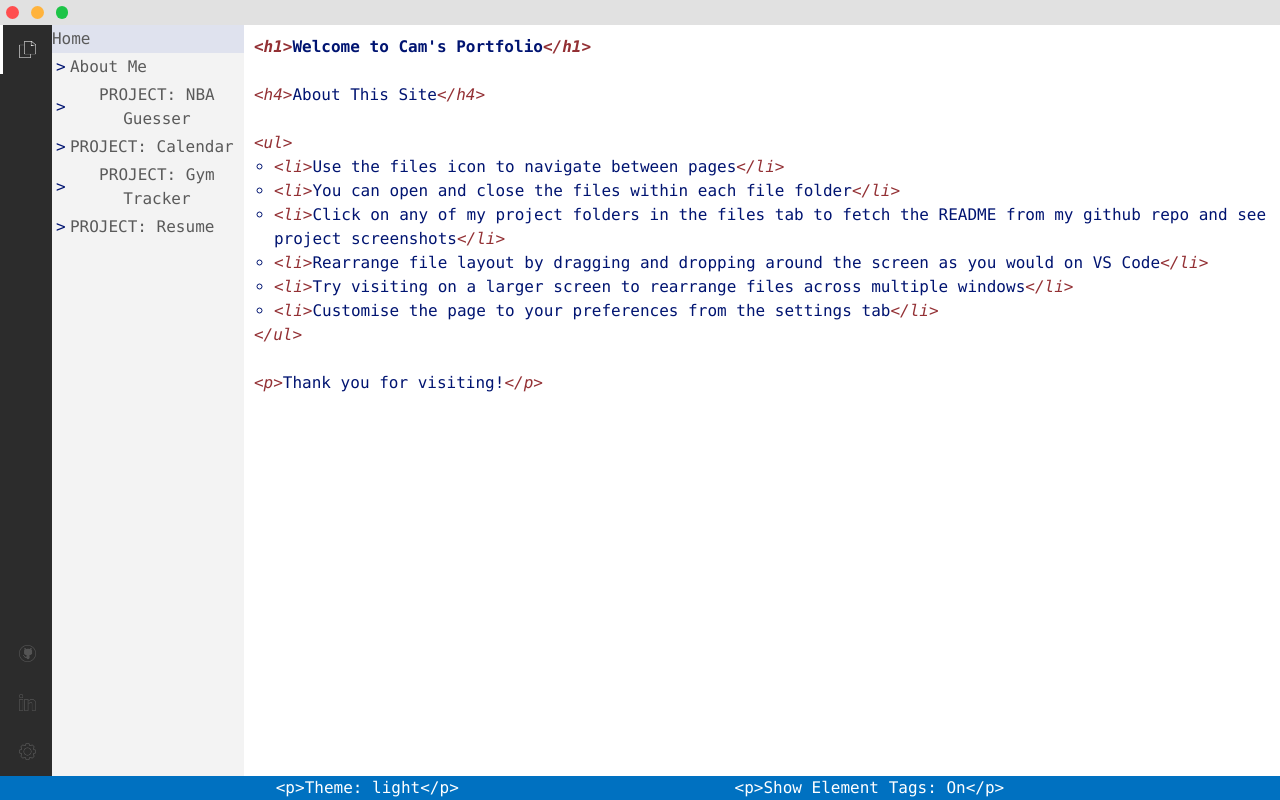
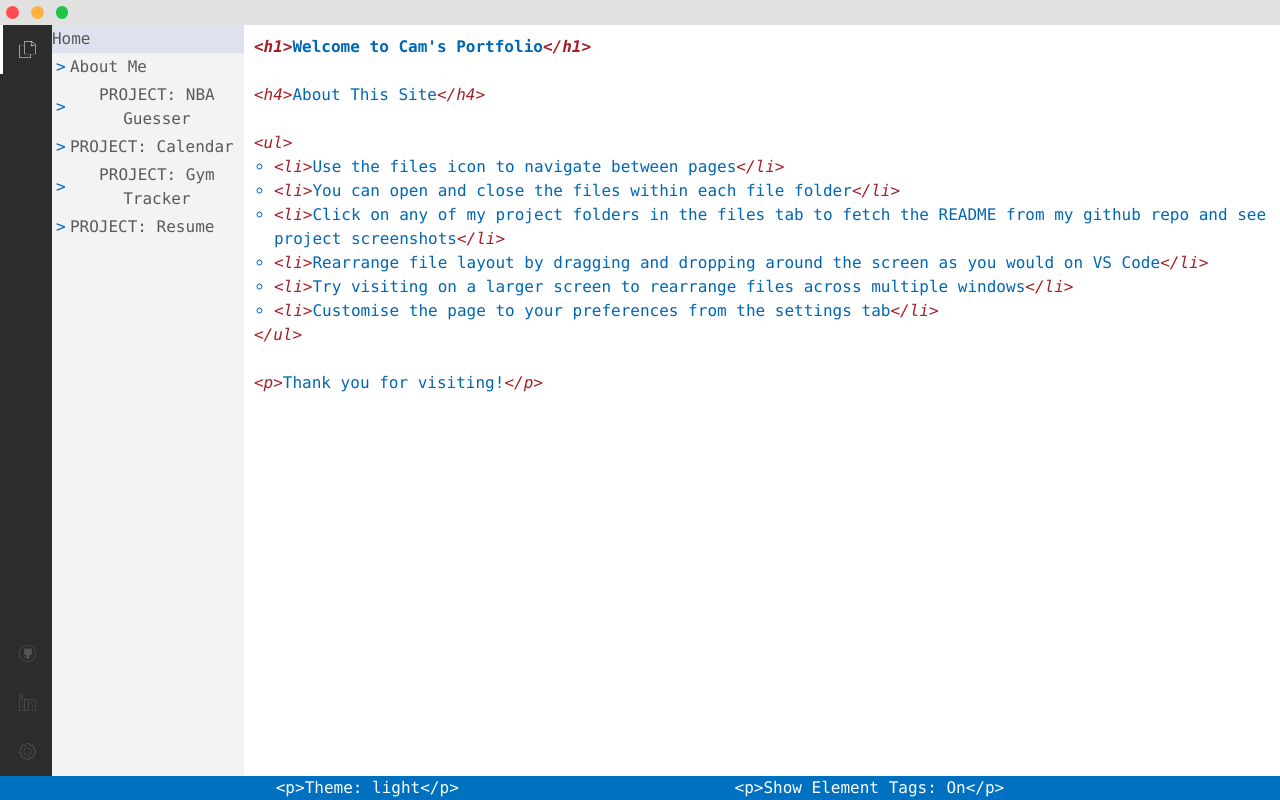
Before and after one commit to cammando016/2026-portfolio, a Next.js app in the folder 2026-portfolio/: page / in a window 1280 px wide. Built offline with nearby package versions, Linux system fonts and the light colour scheme.

Commit message:
Styling updates

```diff
--- a/2026-portfolio/app/globals.css
+++ b/2026-portfolio/app/globals.css
@@ -51,15 +51,15 @@ html {
   --dotActiveBackground: #0071c1;
   --fileTabText: black;
   --defaultBackground: white;
-  --defaultText: #001471;
-  --tagText: #933034;
+  --defaultText: #0067B5;
+  --tagText: #A51F26;
 }
 
 html[data-theme="dark"] {
   --fieldsetBorder: #474747;
   --fileBarBackground: #212122;
+  --fileNameInactive: black;
   --fileNameActive: #1c1c1c;
-  --fileNameInactive: #282828;
   --lineNum: #787878;
   --dragOver: #53595d80;
   --pathNameBoxShadow: rgba(255, 255, 255, 0.3);
@@ -77,13 +77,14 @@ html[data-theme="dark"] {
   --fileTabText: #828282;
   --defaultBackground: #1c1c1c;
   --defaultText: #8bd8fb;
+  --tagText: #CB846F;
 }
 
 html[data-theme="matrix"] {
   --fieldsetBorder: #5ba786;
   --fileBarBackground: rgba(91, 167, 134, 0.1);
-  --fileNameActive: #1c1c1c;
-  --fileNameInactive: #282828;
+  --fileNameActive: black;
+  --fileNameInactive: #1c1c1c;
   --lineNum: #5ba786;
   --dragOver: rgba(95, 143, 81, 0.1);
   --pathNameBoxShadow: rgba(91, 167, 134, 0.8);
@@ -103,5 +104,6 @@ html[data-theme="matrix"] {
   --imageNavButtonHover: rgba(119, 136, 153, 0.2);
   --fileTabText: #5ba786;
   --defaultText: #5ba786;
+  --tagText: grey;
   --defaultBackground: #080808
 }
```
